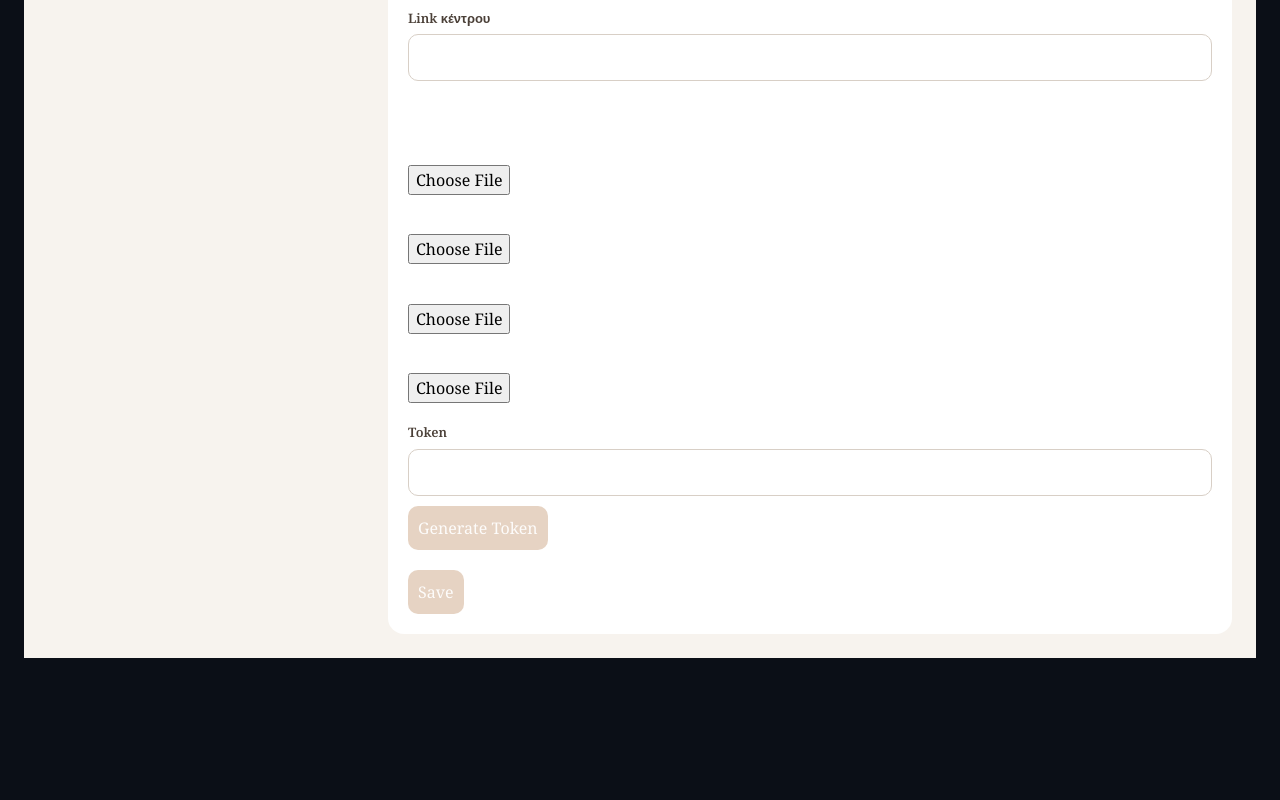
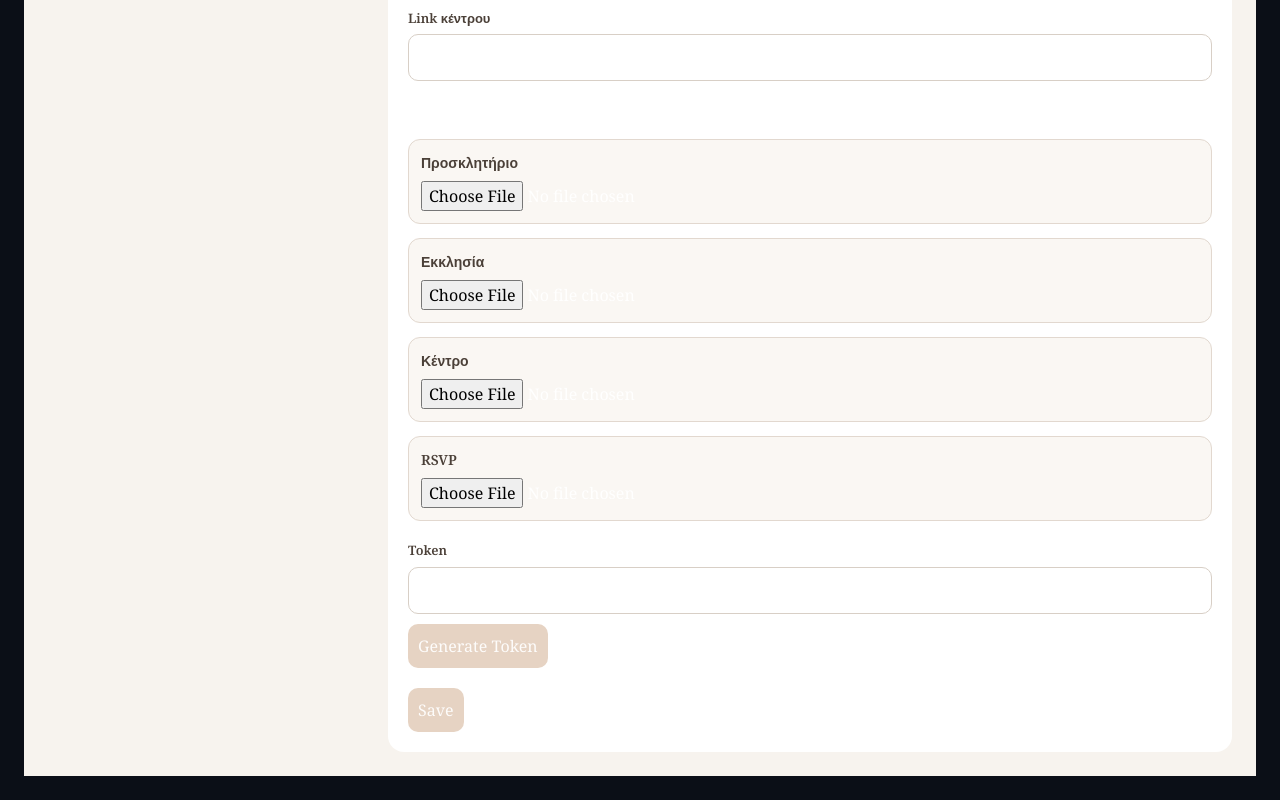
Before and after one commit to LabLouEvents/LabLouInvitation, a Next.js app: page /admin/events in a window 1280 px wide. Shown: the part 1159-1959 px from the top of the page. Before the commit the page ends 1841 px from the top, so only its background shows below. Built offline with nearby package versions, Linux system fonts and the light colour scheme; no server answers; the database is empty; a web font is replaced by a local one.

Commit message:
show labels on image upload

```diff
--- a/components/ImageUpload.tsx
+++ b/components/ImageUpload.tsx
@@ -1,6 +1,7 @@
 "use client";
 
 import { createClient } from "@supabase/supabase-js";
+import { useState } from "react";
 
 const supabase = createClient(
   process.env.NEXT_PUBLIC_SUPABASE_URL!,
@@ -14,32 +15,70 @@ export default function ImageUpload({
   label: string;
   onUpload: (url: string) => void;
 }) {
+  const [uploading, setUploading] = useState(false);
+  const [fileName, setFileName] = useState("");
+
   async function handleFile(e: React.ChangeEvent<HTMLInputElement>) {
     const file = e.target.files?.[0];
     if (!file) return;
 
-    const fileName = `${Date.now()}_${file.name}`;
+    setUploading(true);
+    setFileName(file.name);
+
+    const fileNameSafe = `${Date.now()}_${file.name}`;
 
     const { error } = await supabase.storage
       .from("invites")
-      .upload(fileName, file);
+      .upload(fileNameSafe, file);
 
     if (error) {
       alert("Upload error: " + error.message);
+      setUploading(false);
       return;
     }
 
     const { data } = supabase.storage
       .from("invites")
-      .getPublicUrl(fileName);
+      .getPublicUrl(fileNameSafe);
 
     onUpload(data.publicUrl);
+    setUploading(false);
   }
 
   return (
-    <div style={{ marginTop: 14 }}>
-      <div style={{ fontSize: 13, marginBottom: 6 }}>{label}</div>
+    <div
+      style={{
+        marginTop: 14,
+        padding: 12,
+        border: "1px solid #e2d8cf",
+        borderRadius: 12,
+        background: "#faf7f3",
+      }}
+    >
+      <div
+        style={{
+          fontSize: 14,
+          fontWeight: 700,
+          color: "#4b4038",
+          marginBottom: 8,
+        }}
+      >
+        {label}
+      </div>
+
       <input type="file" accept="image/*" onChange={handleFile} />
+
+      {uploading && (
+        <div style={{ marginTop: 8, fontSize: 13, color: "#6b5b4f" }}>
+          Ανεβαίνει...
+        </div>
+      )}
+
+      {!uploading && fileName && (
+        <div style={{ marginTop: 8, fontSize: 13, color: "#6b5b4f" }}>
+          Επιλέχθηκε: {fileName}
+        </div>
+      )}
     </div>
   );
 }
```
